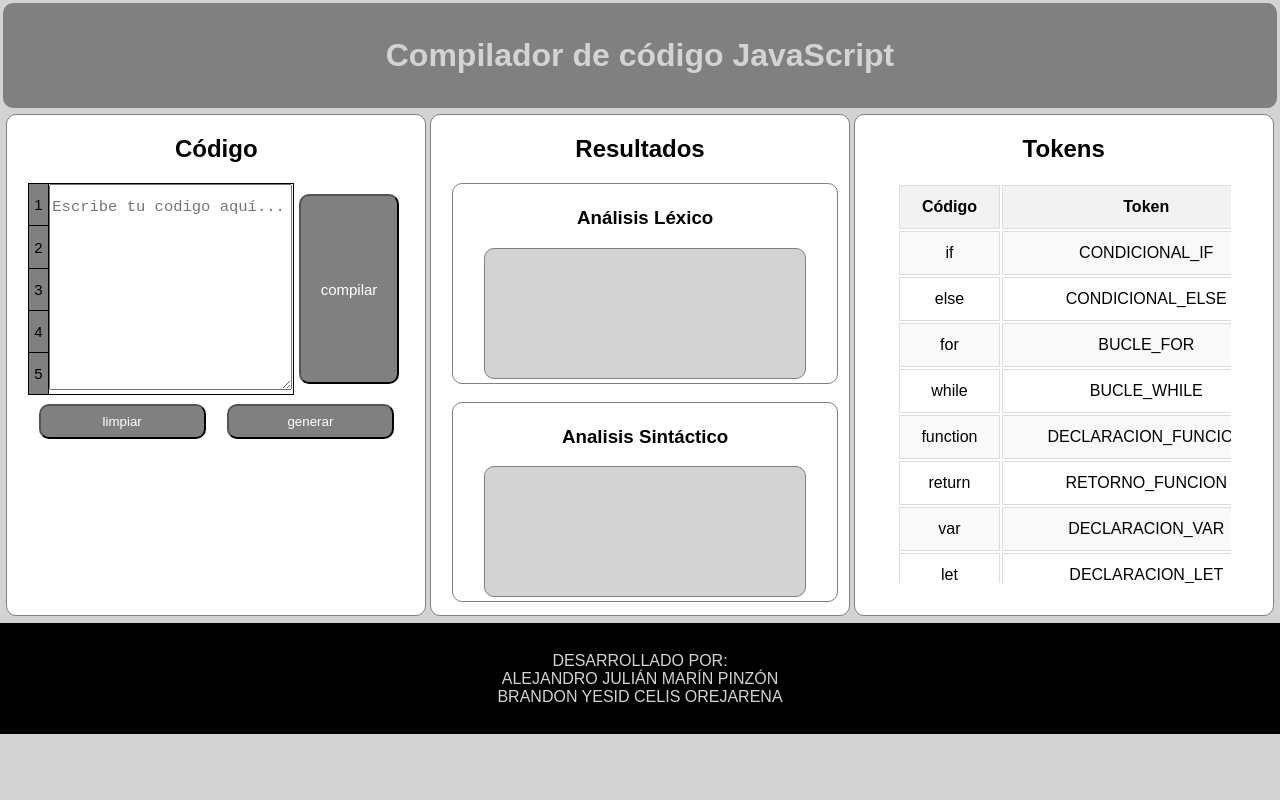
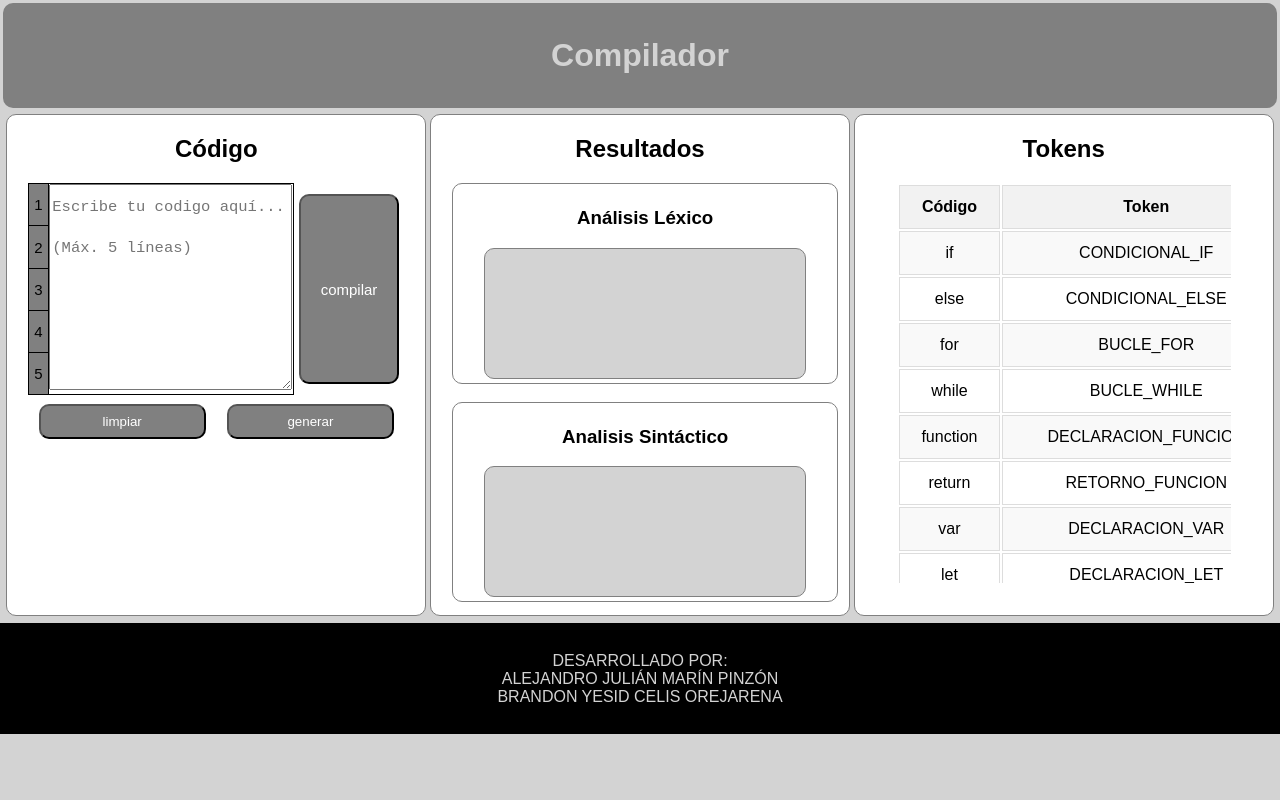
Before and after one commit to bycelis/compilador, a plain HTML site: page index.html in a window 1280 px wide. Drawn offline with Linux system fonts and the light colour scheme.

Commit message:
Add files via upload

```diff
--- a/index.html
+++ b/index.html
@@ -9,7 +9,7 @@
     </head>
     <body>
     <header>
-        <h1>Compilador de código JavaScript</h1>
+        <h1>Compilador</h1>
     </header>
     <section class="parent">
         <div class="div1">
@@ -20,7 +20,7 @@
                             <tr>
                                 <td class="numero-celda">1</td>
                                 <td rowspan="5" class="codigo-celda">
-                                        <textarea id="codigo" name="codigo" required placeholder="Escribe tu codigo aquí..."></textarea>
+                                        <textarea id="codigo" name="codigo" required placeholder="Escribe tu codigo aquí...(Máx. 5 líneas)"></textarea>
                                 </td>
                                 <td rowspan="5" class="boton-celda">
                                     <center>
```
